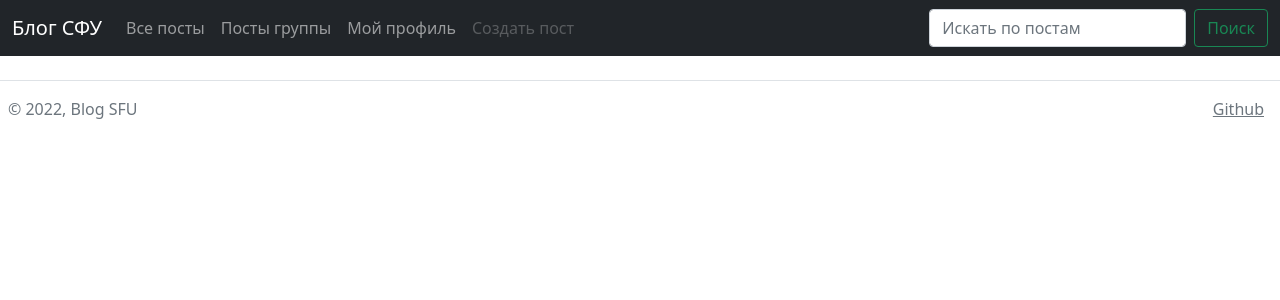
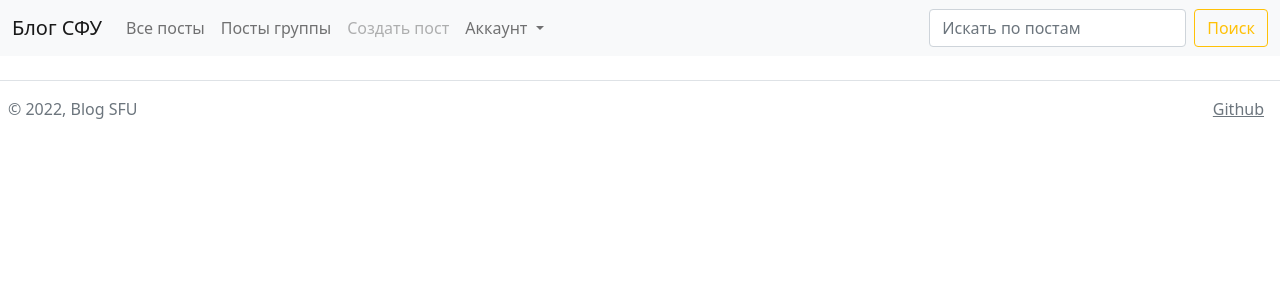
Before and after one commit to vanya909/Blog-SFU, a Django app: template templates/base.html in a window 1280 px wide. Shown: the top 300 px of the page. Run offline with Django 4.2, Linux system fonts and the light colour scheme; the template is opened without the code that fills it, so the values that code supplies are empty.

Commit message:
Update base template

```diff
--- a/templates/base.html
+++ b/templates/base.html
@@ -6,7 +6,7 @@
     <link href="https://cdn.jsdelivr.net/npm/bootstrap@5.0.1/dist/css/bootstrap.min.css" rel="stylesheet" integrity="sha384-+0n0xVW2eSR5OomGNYDnhzAbDsOXxcvSN1TPprVMTNDbiYZCxYbOOl7+AMvyTG2x" crossorigin="anonymous">
 </head>
 <body>
-  <nav class="navbar navbar-expand-lg navbar-dark bg-dark">
+  <nav class="navbar navbar-expand-lg navbar-light bg-light">
   <div class="container-fluid">
     <a class="navbar-brand" href="#">Блог СФУ</a>
     <button class="navbar-toggler" type="button" data-bs-toggle="collapse" data-bs-target="#navbarSupportedContent" aria-controls="navbarSupportedContent" aria-expanded="false" aria-label="Toggle navigation">
@@ -21,15 +21,22 @@
           <a class="nav-link" href="#">Посты группы</a>
         </li>
         <li class="nav-item">
-          <a class="nav-link" href="#">Мой профиль</a>
+          <a class="nav-link disabled" href="#" tabindex="-1" aria-disabled="true">Создать пост</a>
         </li>
-        <li class="nav-item">
-          <a class="nav-link disabled" href="#" tabindex="-1" aria-disabled="true">Создать пост</a>
+        <li class="nav-item dropdown">
+          <a class="nav-link dropdown-toggle" href="#" id="navbarDropdown" role="button" data-bs-toggle="dropdown" aria-expanded="false">
+            Аккаунт
+          </a>
+          <ul class="dropdown-menu" aria-labelledby="navbarDropdown">
+            <li><a class="dropdown-item" href="#">Мой профиль</a></li>
+            <li><hr class="dropdown-divider"></li>
+            <li><a class="dropdown-item" href="#">Выйти</a></li>
+          </ul>
         </li>
       </ul>
       <form class="d-flex">
         <input class="form-control me-2" type="search" placeholder="Искать по постам" aria-label="Search">
-        <button class="btn btn-outline-success" type="submit">Поиск</button>
+        <button class="btn btn-outline-warning" type="submit">Поиск</button>
       </form>
     </div>
   </div>
```
